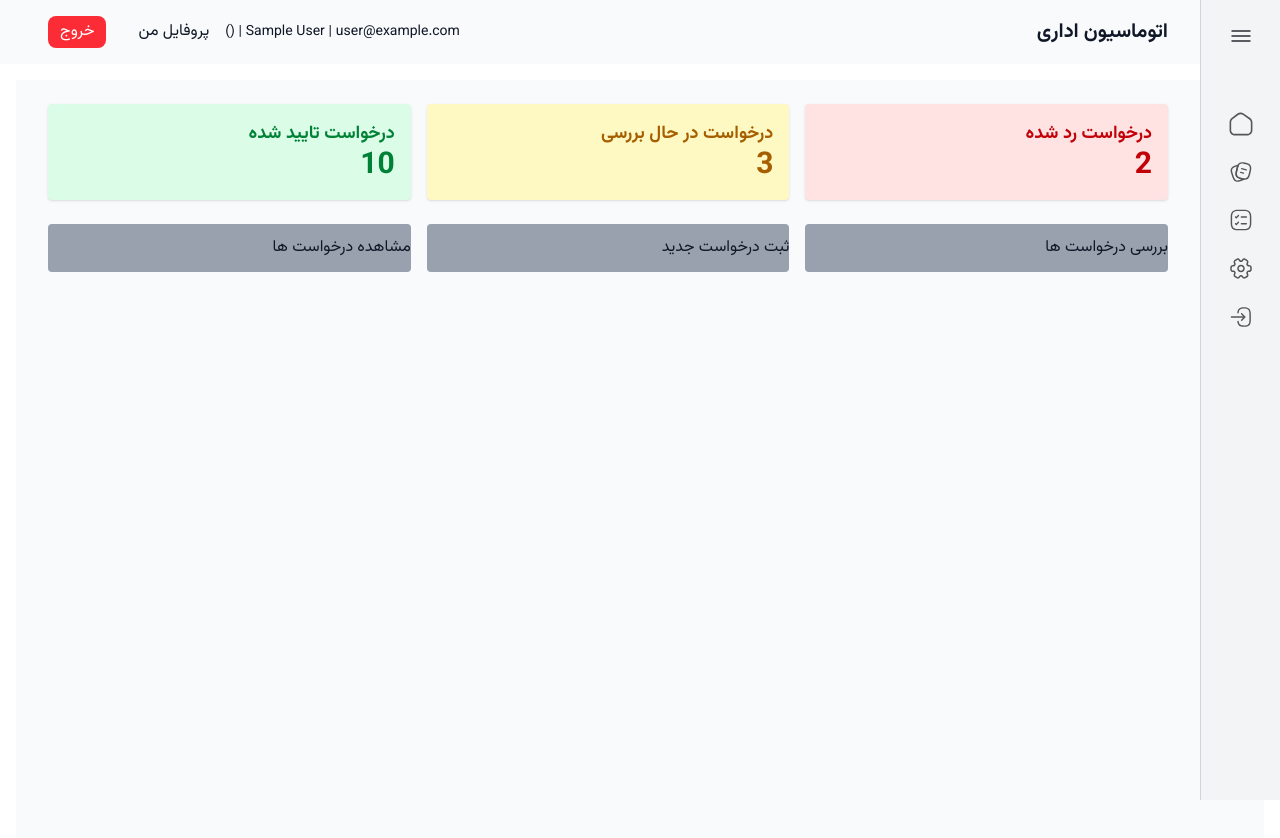
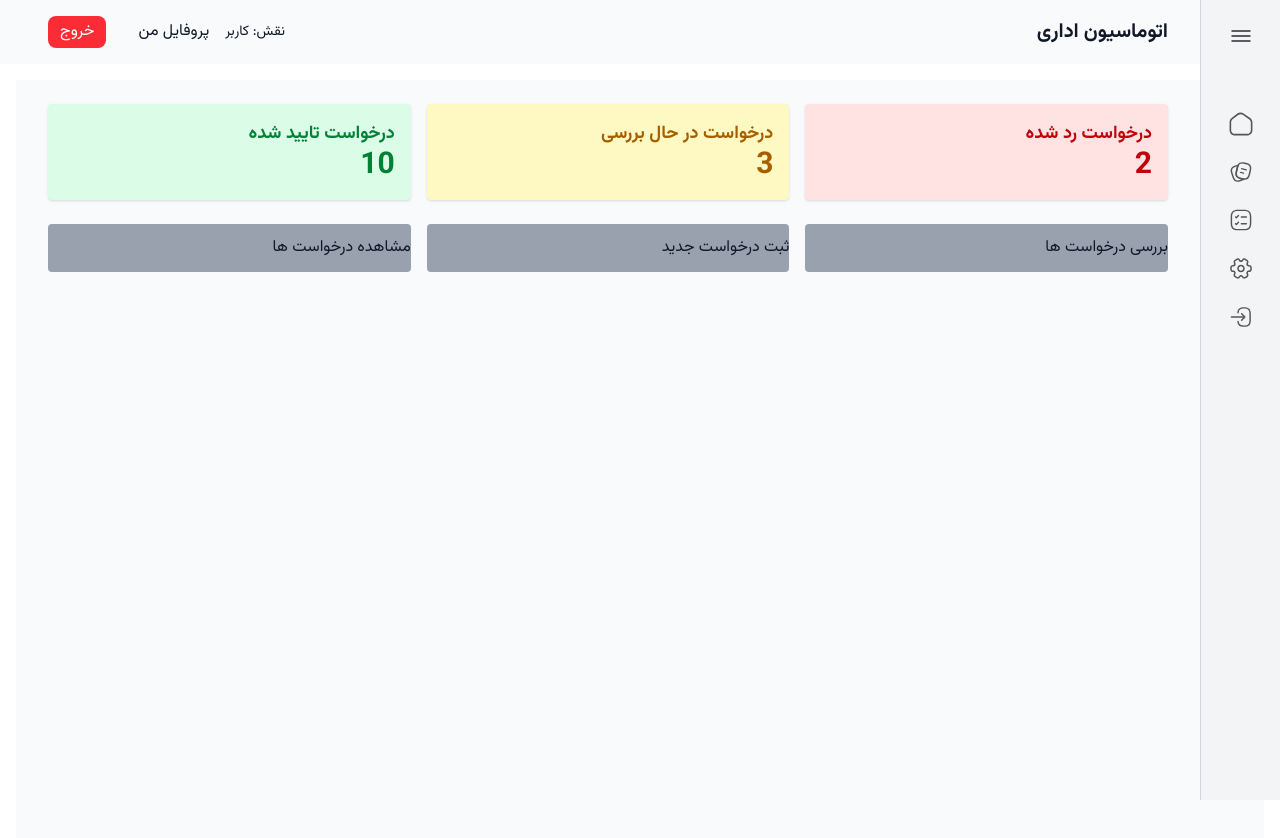
Before and after one commit to behmaneshrad/EnterpriseAutomationClient, a Next.js app in the folder enterprise-automation-ui/: page /dashboard in a window 1280 px wide. Shown: the top 838 px of the page. Built offline with nearby package versions, Linux system fonts and the light colour scheme; no server answers; sample sign-in values are in the browser's storage.

Commit message:
Updated header

```diff
--- a/enterprise-automation-ui/src/components/Header.tsx
+++ b/enterprise-automation-ui/src/components/Header.tsx
@@ -3,8 +3,24 @@
 import Link from "next/link";
 import { useAuth } from "@/context/AuthContext";
 
+
+// تابع کمکی برای ترجمه نقش ها
+const getPersianRole = (role: string | undefined) => {
+    switch (role) {
+    case 'admin':
+      return 'مدیر';
+    case 'approver':
+      return 'تاییدکننده';
+    case 'employee':
+      return 'کارمند';
+    default:
+      return 'کاربر';
+  }
+}
+
 const Header = () => {
   const { user, isAuthenticated, logout } = useAuth();
+  const userRole = user?.roles?.[0];
 
   return (
     <header className="bg-gray-50 text-gray-900 p-4 flex justify-between items-center">
@@ -16,22 +32,18 @@ const Header = () => {
       </Link>
 
       <nav>
-        {!isAuthenticated && !user ? (
-          <div>در حال بارگذاری...</div>
-        ) : isAuthenticated ? (
-          // نمایش اطلاعات و لینک ها برای کاربران لاگین کرده
+        {isAuthenticated && user ? (
           <div className="flex items-center space-x-4 rtl:space-x-reverse ">
-            {/* نام، ایمیل و نقش کاربر */}
+            {/* نمایش نقش کاربر */}
             <span className="text-sm">
-              {user?.name} | {user?.email} | ({user?.roles?.[0]})
+              نقش: {getPersianRole(userRole)}
             </span>
 
-            {/* لینک پروفایل */}
+            {/* پروفایل من */}
             <Link href="/profile" className="hover:text-blue-200">
               پروفایل من
             </Link>
 
-            {/* خروج */}
             <button
               onClick={logout}
               className="bg-red-500 hover:bg-red-700 text-white py-1 px-3 rounded-lg transition-colors duration-200 mx-8"
@@ -40,7 +52,7 @@ const Header = () => {
             </button>
           </div>
         ) : (
-          // نمایش لینک ورود برای کاربران مهمان
+
           <Link
             href="/login"
             className="bg-blue-800 hover:bg-blue-900 text-white py-2 px-4 rounded-lg transition-colors duration-200 "
```
